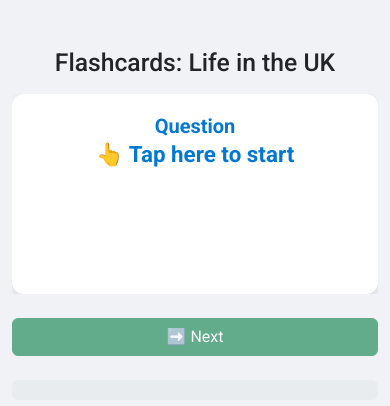
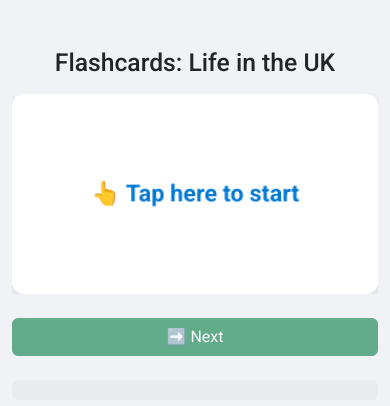
Before and after one commit to gerasoa/life-in-the-uk-prep, a Django app: page /flashcards/ in a window 390 px wide. Shown: the part 56-462 px from the top of the page. Run offline with Django 5.2, Linux system fonts and the light colour scheme; data comes from the database, SQL or seed files in the repository.

Commit message:
feat: enhance flashcard styling with improved layout and responsive adjustments

```diff
--- a/quiz/templates/flashcards.html
+++ b/quiz/templates/flashcards.html
@@ -22,6 +22,10 @@
 
     .flip-card-front,
     .flip-card-back {
+        display: flex;
+        flex-direction: column;
+        justify-content: center;
+        align-items: center;
         position: absolute;
         width: 100%;
         height: 100%;
@@ -45,7 +49,15 @@
     .flip-card-inner.flipped {
         transform: rotateY(180deg);
     }
-
+.card-text,
+.card-text-back {
+  width: 100%;
+  text-align: center;
+  display: flex;
+  align-items: center;
+  justify-content: center;
+  min-height: 100px; /* ajuste conforme necessário */
+}
     .btn-primary {
         background-color: #0078D4;
         border: none;
@@ -146,13 +158,13 @@
                 <div class="flip-card-inner" id="flip-btn">
                     <!-- Front -->
                     <div class="flip-card-front">
-                        <h5 class="card-title">Question</h5>
+                        <!-- <h5 class="card-title">Question</h5> -->
                         <div class="card-text" id="question">Loading...</div>
                     </div>
                     <!-- Back -->
                     <div class="flip-card-back">
-                        <h5 class="card-title">Answer</h5>
-                        <div class="card-text" id="answer">Loading...</div>
+                        <!-- <h5 class="card-title-back">Answer</h5> -->
+                        <div class="card-text-back" id="answer">Loading...</div>
                     </div>
                 </div>
             </div>
--- a/static/css/style.css
+++ b/static/css/style.css
@@ -175,9 +175,16 @@ html, body {
   font-weight: 600;
   color: #0078D4;
 }
+.card-title-back {
+  font-weight: 600;
+  color: #e6f0ff;
+}
 
 .card-text {
   color: #444;
+}
+.card-text-back {
+  color: #e6f0ff;
 }
 
 /* Responsive tweaks */
```
Also changed, not shown: 1 other file.
